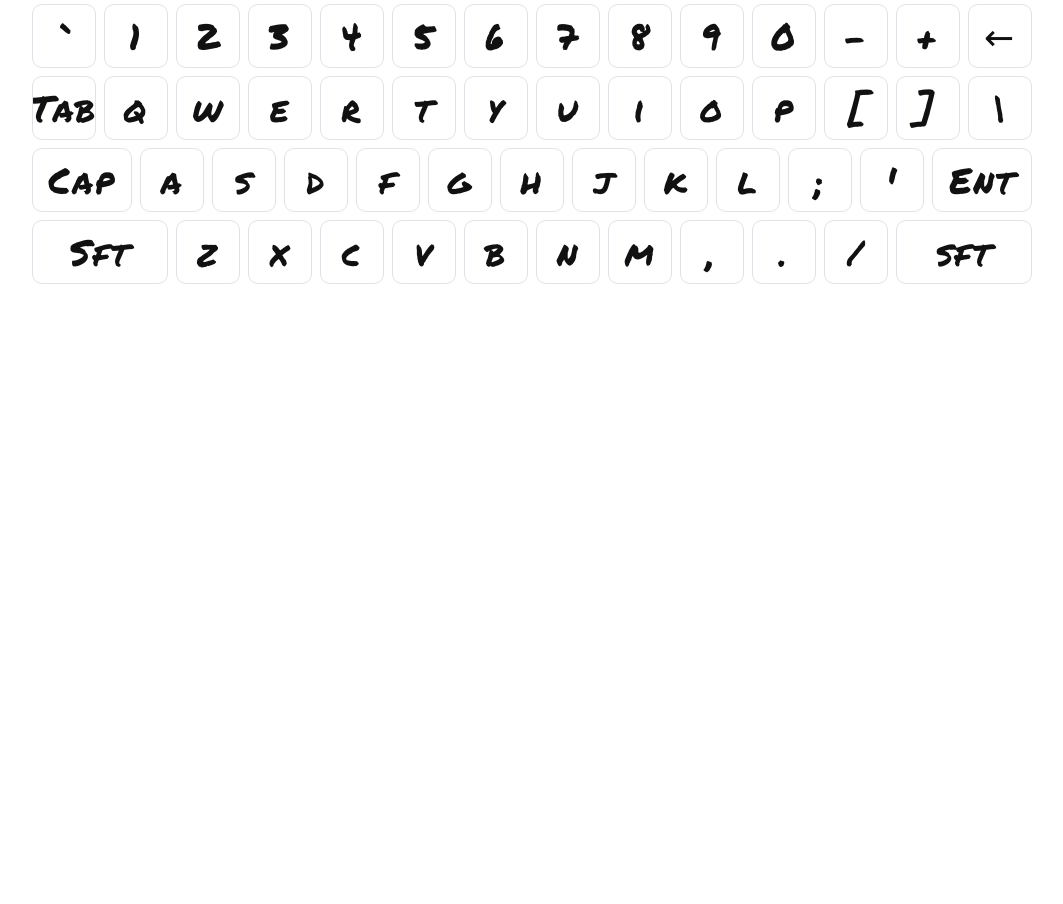
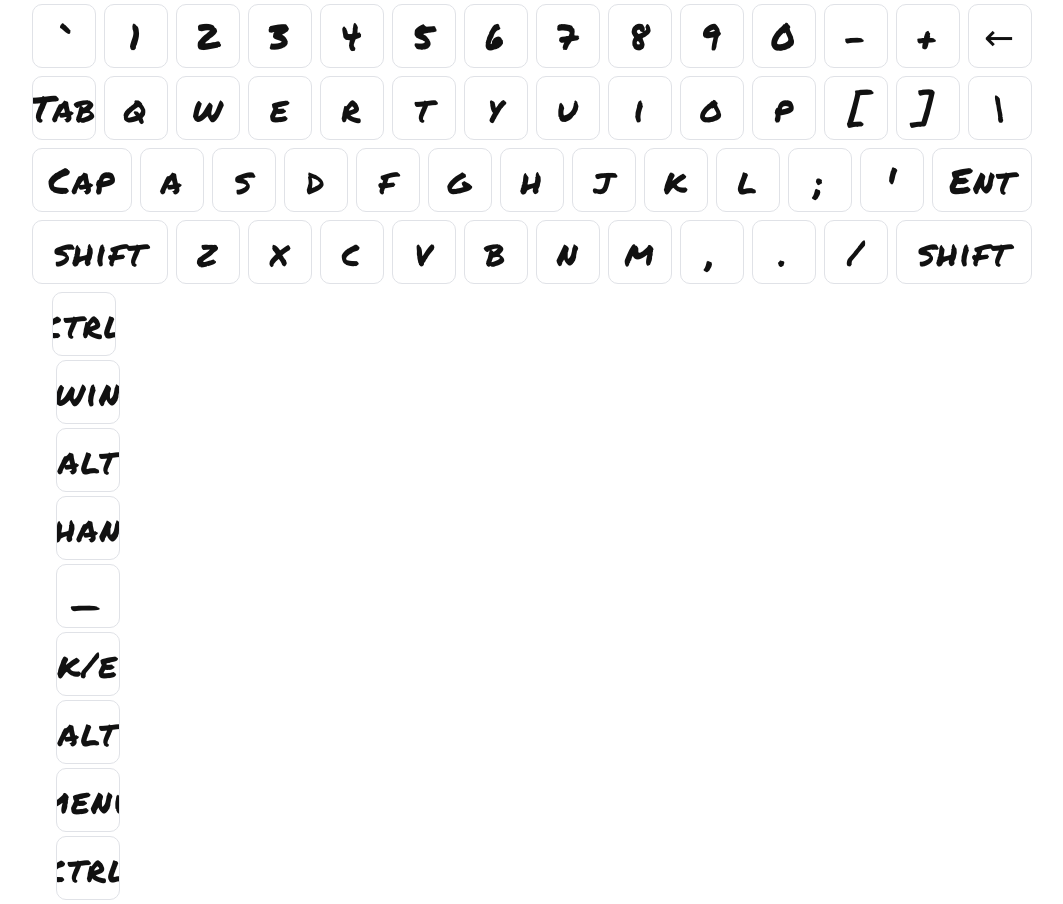
Before and after one commit to DuetoPark/meme-board, a website: page index.html in a window 1280 px wide. Shown: the whole page, without its empty margins (108-1171 px from the left). Before the commit the page ends 800 px from the top, so only its background shows below. Drawn offline with nearby package versions, Linux system fonts and the light colour scheme; files that its build step writes are made by us from their sources.

Commit message:
🚧 Mark up key-group-5th component

```diff
--- a/index.html
+++ b/index.html
@@ -246,7 +246,7 @@
 
               <div class="key-group-4th">
                 <div class="key function-20" data-key="16">
-                  <kbd>Sft</kbd>
+                  <kbd>shift</kbd>
                   <button type="button" data-key="16"></button>
                 </div>
 
@@ -301,8 +301,55 @@
                 </div>
 
                 <div class="key function-20" data-key="16">
-                  <kbd>sft</kbd>
+                  <kbd>shift</kbd>
                   <button type="button" data-key="16"></button>
+                </div>
+              </div>
+
+              <div class="key-group-5th">
+                <div class="key" data-key="17">
+                  <kbd>ctrl</kbd>
+                  <button type="button" data-key="17"></button>
+                </div>
+
+                <div class="key" data-key="91">
+                  <kbd>win</kbd>
+                  <button type="button" data-key="91"></button>
+                </div>
+
+                <div class="key" data-key="18">
+                  <kbd>alt</kbd>
+                  <button type="button" data-key="18"></button>
+                </div>
+
+                <div class="key" data-key="25">
+                  <kbd>han</kbd>
+                  <button type="button" data-key="25"></button>
+                </div>
+
+                <div class="key function-space" data-key="32">
+                  <kbd>_</kbd>
+                  <button type="button" data-key="32"></button>
+                </div>
+
+                <div class="key" data-key="21">
+                  <kbd>k/e</kbd>
+                  <button type="button" data-key="21"></button>
+                </div>
+
+                <div class="key" data-key="18">
+                  <kbd>alt</kbd>
+                  <button type="button" data-key="18"></button>
+                </div>
+
+                <div class="key" data-key="93">
+                  <kbd>menu</kbd>
+                  <button type="button" data-key="93"></button>
+                </div>
+
+                <div class="key" data-key="17">
+                  <kbd>ctrl</kbd>
+                  <button type="button" data-key="17"></button>
                 </div>
               </div>
             </div>
@@ -330,7 +377,7 @@
       <audio src="./assets/못맞췄지롱.mp3" data-key="81"></audio>
       <audio src="./assets/무야호.mp3" data-key="87"></audio>
       <audio src="./assets/방탄유리.mp3" data-key="69"></audio>
-      <audio src="./assets/뽁.wav" data-key="82"></audio>
+      <audio src="./assets/NoGotPlease.mp3" data-key="82"></audio>
       <audio src="./assets/아뇨뚱인데요.mp3" data-key="84"></audio>
       <audio src="./assets/아니없어요_1.mp3" data-key="89"></audio>
       <audio src="./assets/아니없어요_2.mp3" data-key="85"></audio>
@@ -367,8 +414,10 @@
       <audio src="./assets/호롤롤로.mp3" data-key="188"></audio>
       <audio src="./assets/호박고구마_1.mp3" data-key="190"></audio>
       <audio src="./assets/호박고구마_2.mp3" data-key="191"></audio>
+      <audio src="./assets/호박고구마_4.mp3" data-key="32"></audio>
+
+      <!-- NOTE: Extra audio
       <audio src="./assets/호박고구마_3.mp3" data-key=""></audio>
-      <audio src="./assets/호박고구마_4.mp3" data-key=""></audio>
       <audio src="./assets/AHHH.mp3" data-key=""></audio>
       <audio src="./assets/later_2000yrs.mp3" data-key=""></audio>
       <audio src="./assets/later_6.5hours.mp3" data-key=""></audio>
@@ -378,14 +427,13 @@
       <audio src="./assets/DAMMMM.mp3" data-key=""></audio>
       <audio src="./assets/HaHaHaHa.mp3" data-key=""></audio>
       <audio src="./assets/IWonder.mp3" data-key=""></audio>
-      <audio src="./assets/NoGotPlease.mp3" data-key=""></audio>
       <audio src="./assets/OHHHH.mp3" data-key=""></audio>
       <audio src="./assets/SupriseMF.mp3" data-key=""></audio>
       <audio src="./assets/Trumpet.mp3" data-key=""></audio>
       <audio src="./assets/later_AFewMoments.mp3" data-key=""></audio>
       <audio src="./assets/WhyAreURunning.mp3" data-key=""></audio>
       <audio src="./assets/yee_1.mp3" data-key=""></audio>
-      <audio src="./assets/yee_2.mp3" data-key=""></audio>
+      <audio src="./assets/yee_2.mp3" data-key=""></audio> -->
     </div>
 
     <script src="./js/_play-audio.js"></script>
```
